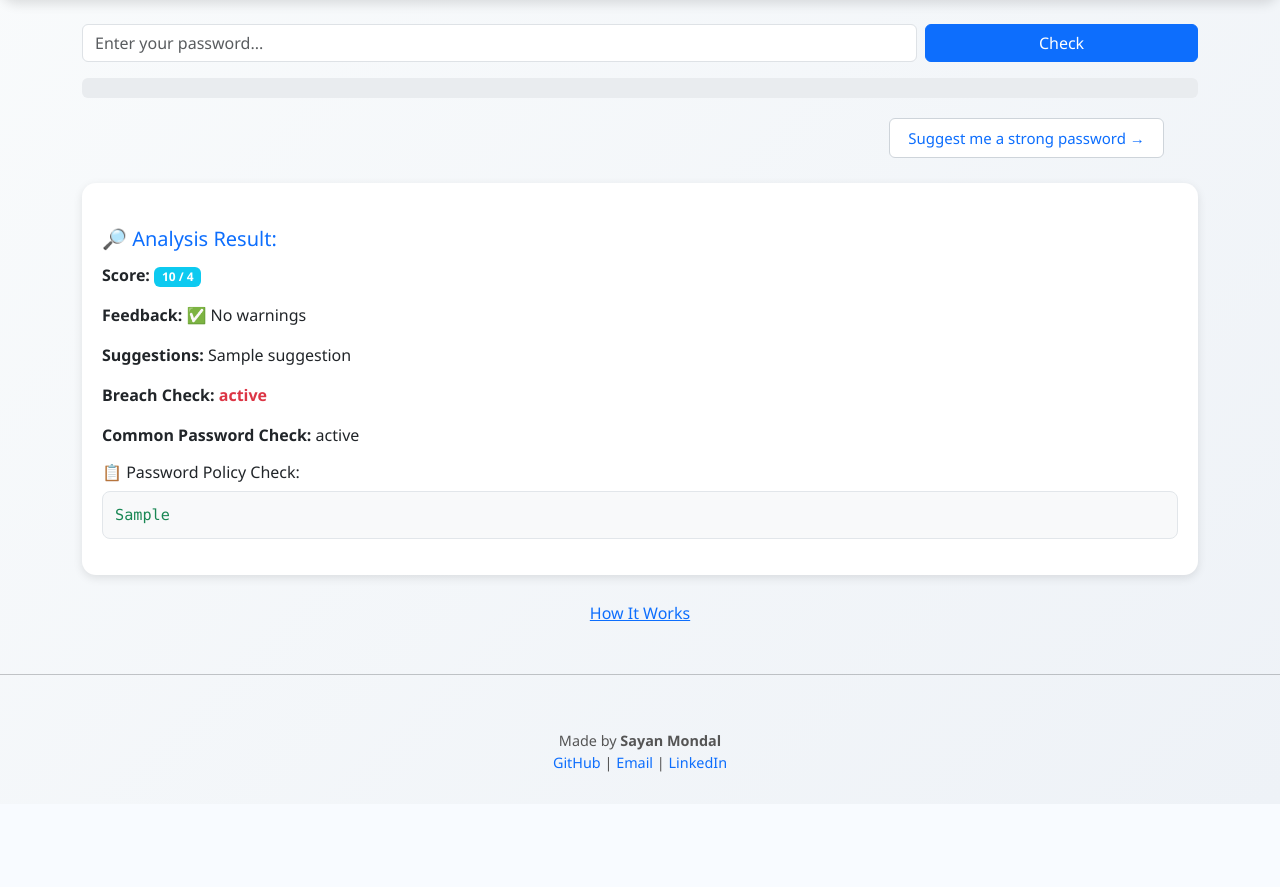
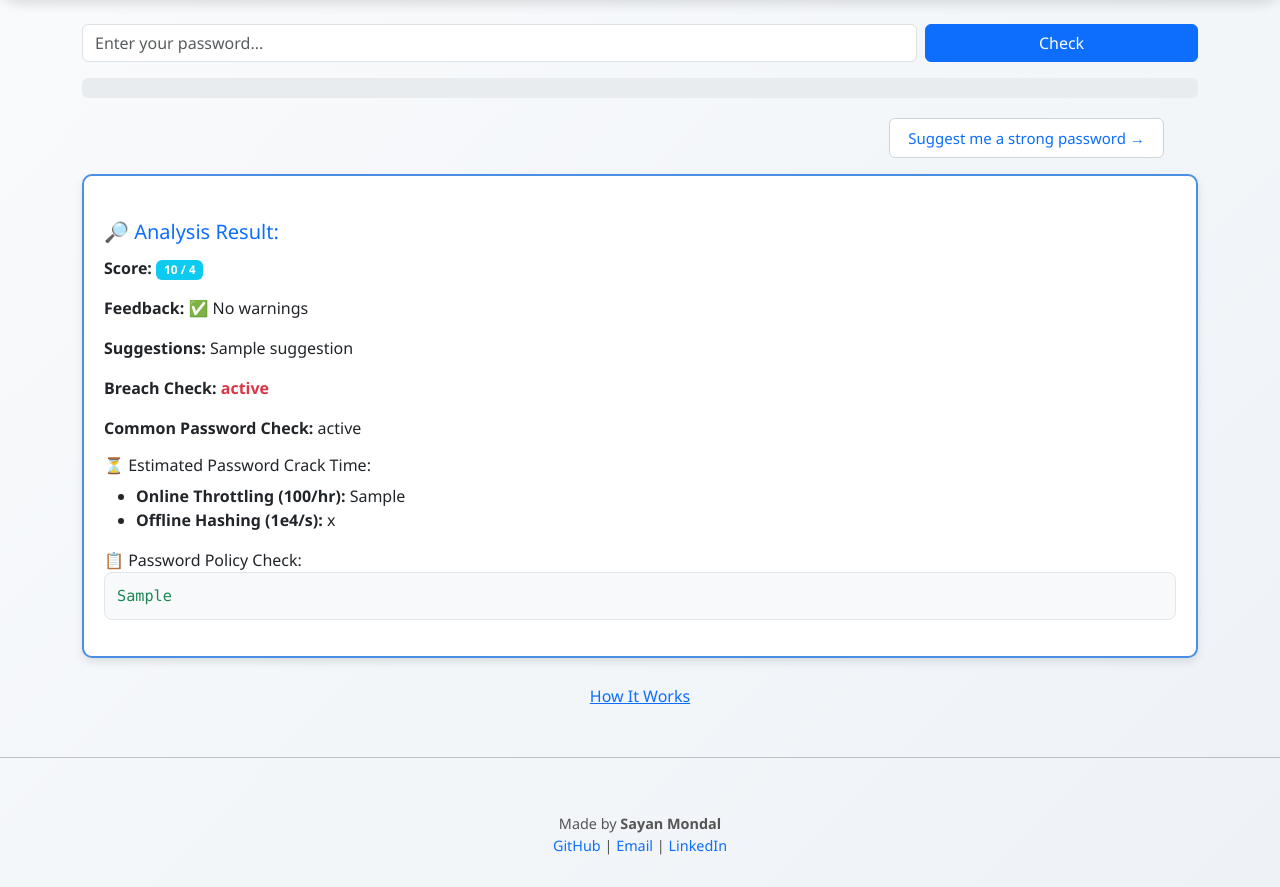
Before and after one commit to Sayan-8910/AwareLock, a Flask app: template templates/index.html in a window 1280 px wide. Shown: the part 114-1001 px from the top of the page. Before the commit the page ends 886 px from the top, so only its background shows below. Run offline with Flask 3, Linux system fonts and the light colour scheme; the template is opened without the code that fills it: most values are stand-ins (such as "Sample title", 1, 10 or a date in 2020).

Commit message:
First commit - Password Strength & Breach Checker

```diff
--- a/app.py
+++ b/app.py
@@ -72,6 +72,12 @@ def check_password():
         breach_status = check_pwned(pwd)
         common_status = check_common_password(pwd)
 
+        # Extract entropy & crack-time details
+        guesses = strength["guesses"]
+        crack_times_display = strength["crack_times_display"]
+        crack_times_seconds = strength["crack_times_seconds"]
+
+        # Apply policy checks
         policy_results = validate_password_policy(pwd)
         feedback_lines = []
         for rule, passed in policy_results.items():
@@ -89,9 +95,13 @@ def check_password():
             breach_status=breach_status,
             common_status=common_status,
             policy_feedback=policy_feedback,
-            suggested_password=suggested_password
+            suggested_password=suggested_password,
+            guesses=guesses,
+            crack_times_display=crack_times_display,
+            crack_times_seconds=crack_times_seconds
         )
     return render_template("index.html")
+
 
 @app.route("/suggest")
 def suggest_password():
--- a/static/style.css
+++ b/static/style.css
@@ -56,11 +56,12 @@ form .input-group button:hover {
 
 /* ========= RESULT BOX ========= */
 .result {
-    background: #fff;
-    border-radius: 14px;
-    padding: 20px;
-    box-shadow: 0 3px 10px rgba(0,0,0,0.1);
-    margin-top: 25px;
+   border: 2px solid #4a90e2;   /* Blue border */
+  border-radius: 10px;         /* Rounded corners */
+  padding: 20px;               /* Space inside */
+  margin: 15px 0;              /* Space outside */
+  background: #ffffff;            /* White background */
+  box-shadow: 0 4px 8px rgba(0,0,0,0.1); /* Soft shadow */
 }
 .result h5 {
     color: #0d6efd;
--- a/templates/index.html
+++ b/templates/index.html
@@ -26,12 +26,13 @@
   <form method="POST" class="mb-3">
   <div class="row g-2">
     <div class="col-12 col-sm-9">
-      <input
+     <input
         type="text"
         id="passwordInput"
         name="pwd"
         placeholder="Enter your password..."
         class="form-control"
+        maxlength="20"
         required>
     </div>
     <div class="col-12 col-sm-3">
@@ -39,6 +40,7 @@
     </div>
   </div>
 </form>
+
 
     <!-- Live Strength Meter -->
     <div class="progress mt-2" style="height: 20px;">
@@ -63,7 +65,13 @@
         <p><strong>Breach Check:</strong> <span class="text-danger fw-bold">{{ breach_status }}</span></p>
         <p><strong>Common Password Check:</strong> {{ common_status }}</p>
 
-        <h6 class="mt-3">📋 Password Policy Check:</h6>
+        <h6 class="mt-6">⏳ Estimated Password Crack Time:</h6>
+        <ul>
+            <li><strong>Online Throttling (100/hr):</strong> {{ strength['crack_times_display']['online_throttling_100_per_hour'] }}</li>
+            <li><strong>Offline Hashing (1e4/s):</strong> {{ strength['crack_times_display']['offline_slow_hashing_1e4_per_second'] }}</li>
+        </ul>
+
+        <h7 class="mt-3">📋 Password Policy Check:</h7>
         <pre class="{{ 'text-danger' if '❌' in policy_feedback else 'text-success' }}">{{ policy_feedback }}</pre>
     </div>
     {% endif %}
@@ -107,10 +115,11 @@
         const val = passwordInput.value;
         let strength = 0;
 
-        if (val.length >= 8) strength++;
-        if (/[A-Z]/.test(val)) strength++;
+        if (val.length >= 8 && val.length <= 20) strength++;
+        if (/[a-z]/.test(val) && /[A-Z]/.test(val)) strength++;
         if (/[0-9]/.test(val)) strength++;
-        if (/[^A-Za-z0-9]/.test(val)) strength++;
+        if ((val.match(/[^A-Za-z0-9]/g) || []).length >= 2 && val.length >= 11) strength++;
+
 
         let percentage = (strength / 4) * 100;
 
```
Also changed, not shown: templates/how_it_works.html (+11 -1 lines).
